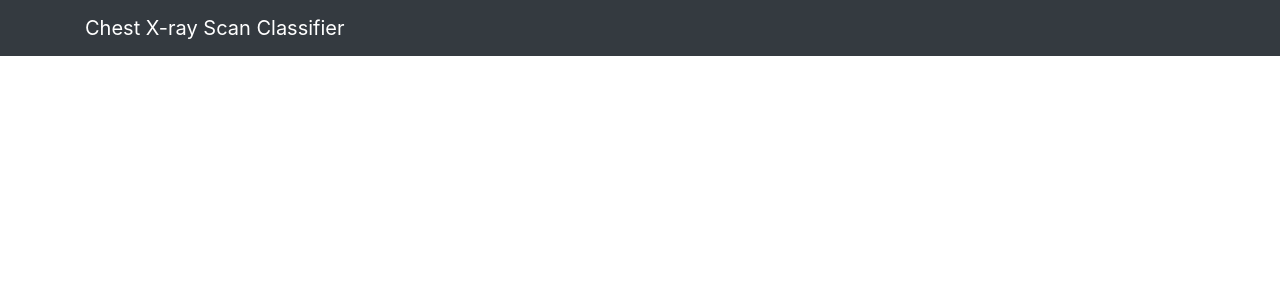
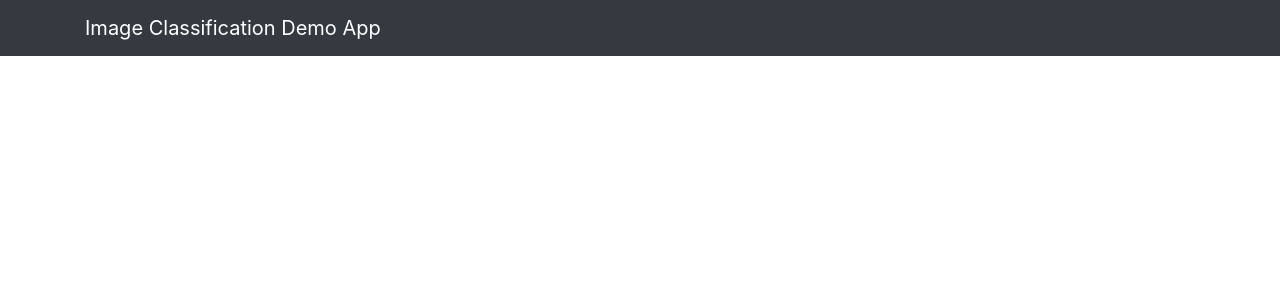
Before and after one commit to amancrackpot/DL-Image-Classification-on-Covid-Chest-X-ray-Scan-, a Python web app: template src/templates/base.html in a window 1280 px wide. Shown: the top 300 px of the page. Run offline with Jinja, Linux system fonts and the light colour scheme; the template is opened without the code that fills it, so the values that code supplies are empty; some libraries are stand-ins or nearby versions.

Commit message:
Update base.html

```diff
--- a/src/templates/base.html
+++ b/src/templates/base.html
@@ -18,7 +18,7 @@
     <header>
         <nav class="navbar navbar-dark bg-dark">
             <div class="container">
-                <a class="navbar-brand" href="/">Chest X-ray Scan Classifier</a>
+                <a class="navbar-brand" href="/">Image Classification Demo App</a>
             </div>
 
         </nav>
```
